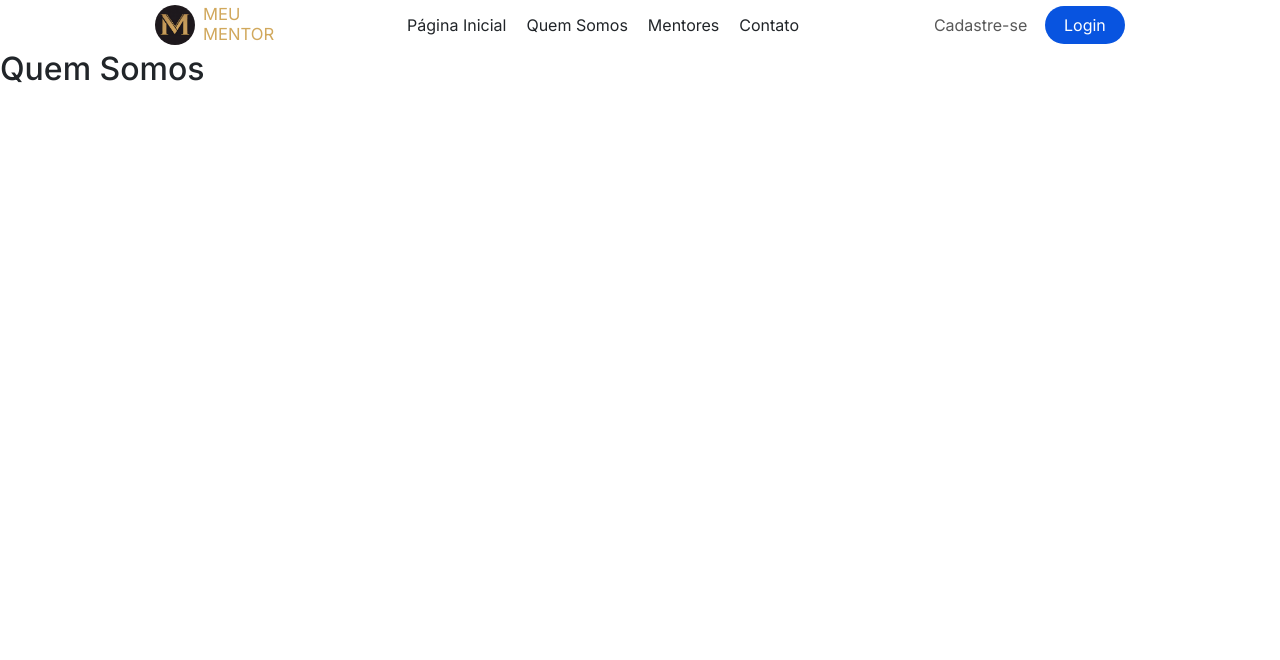
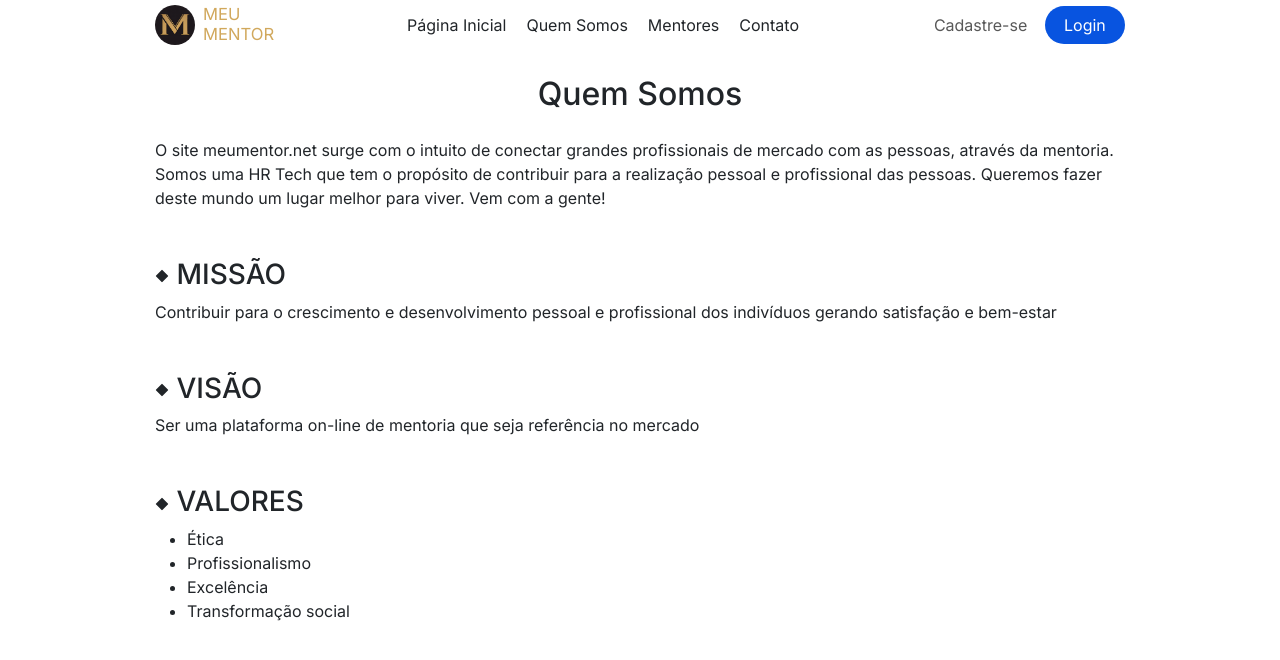
Before and after one commit to meumentor/meumentor-frontend, a Next.js app: page /quem-somos in a window 1280 px wide. Shown: the top 660 px of the page. Built offline with nearby package versions, Linux system fonts and the light colour scheme.

Commit message:
Add: About page

```diff
--- a/src/app/quem-somos/page.tsx
+++ b/src/app/quem-somos/page.tsx
@@ -1,12 +1,56 @@
 "use client";
 import TopBar from "@/components/TopBar";
+import { Section } from "../styles";
+import { PiDiamondFill } from "react-icons/pi";
 
 export default function About() {
   return (
     <>
       <TopBar />
       <main>
-        <h2>Quem Somos</h2>
+        <Section style={{ display: 'flex', flexDirection: 'column', gap: 32 }}>
+          <div>
+            <h2 style={{ margin: "25px 0", textAlign: "center" }}>
+              Quem Somos
+            </h2>
+            <p>
+              O site meumentor.net surge com o intuito de conectar grandes
+              profissionais de mercado com as pessoas, através da mentoria.
+              Somos uma HR Tech que tem o propósito de contribuir para a
+              realização pessoal e profissional das pessoas. Queremos fazer
+              deste mundo um lugar melhor para viver. Vem com a gente!
+            </p>
+          </div>
+          <div>
+            <h3>
+              <PiDiamondFill size={14} /> MISSÃO
+            </h3>
+            <p>
+              Contribuir para o crescimento e desenvolvimento pessoal e
+              profissional dos indivíduos gerando satisfação e bem-estar
+            </p>
+          </div>
+          <div>
+            <h3>
+              <PiDiamondFill size={14} /> VISÃO
+            </h3>
+            <p>
+              Ser uma plataforma on-line de mentoria que seja referência no
+              mercado
+            </p>
+          </div>
+          <div>
+            <h3>
+              <PiDiamondFill size={14} /> VALORES
+            </h3>
+            <ul>
+              <li>Ética</li>
+              <li>Profissionalismo</li>
+              <li>Excelência</li>
+              <li>Transformação social</li>
+            </ul>
+          </div>
+        </Section>
       </main>
     </>
   );
```
